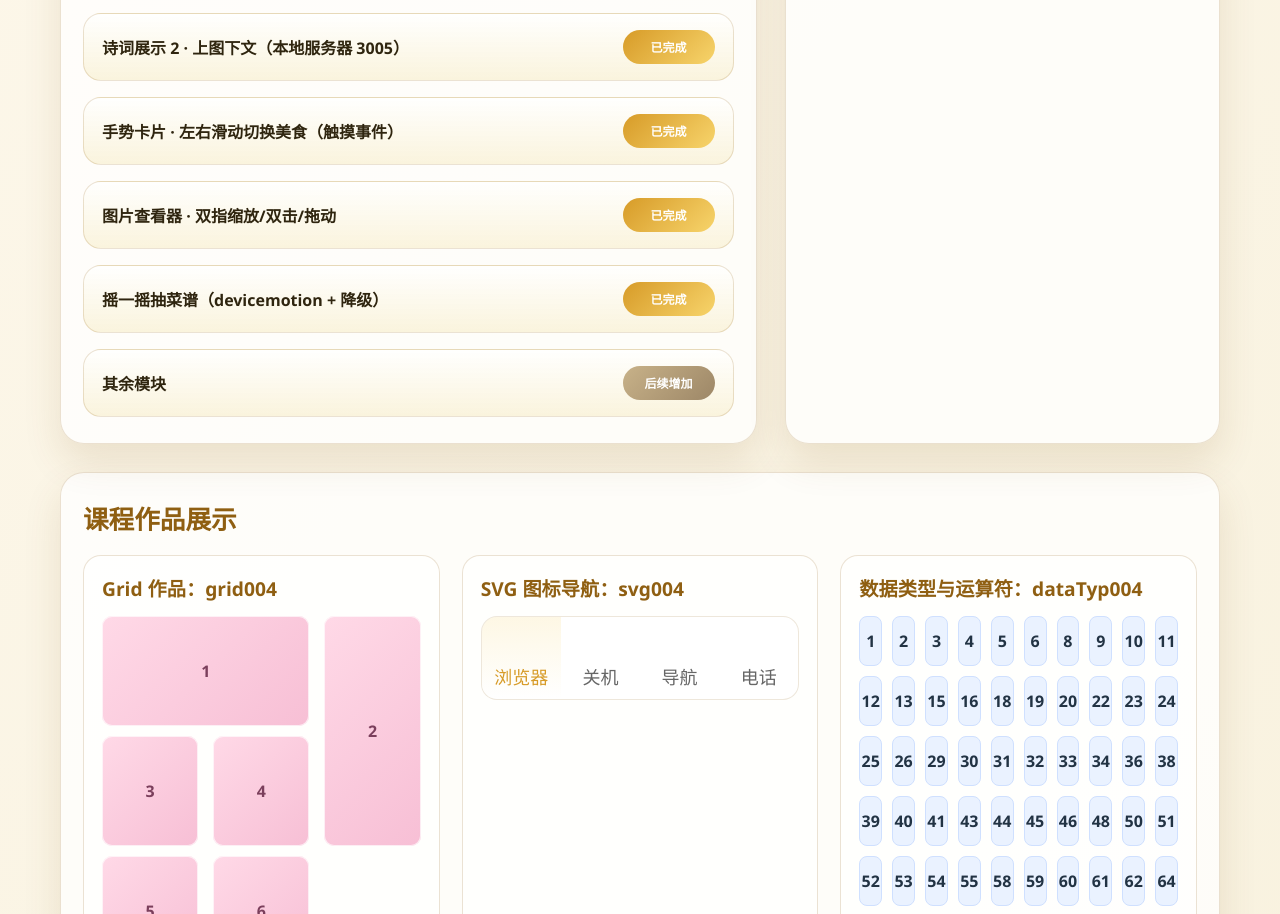
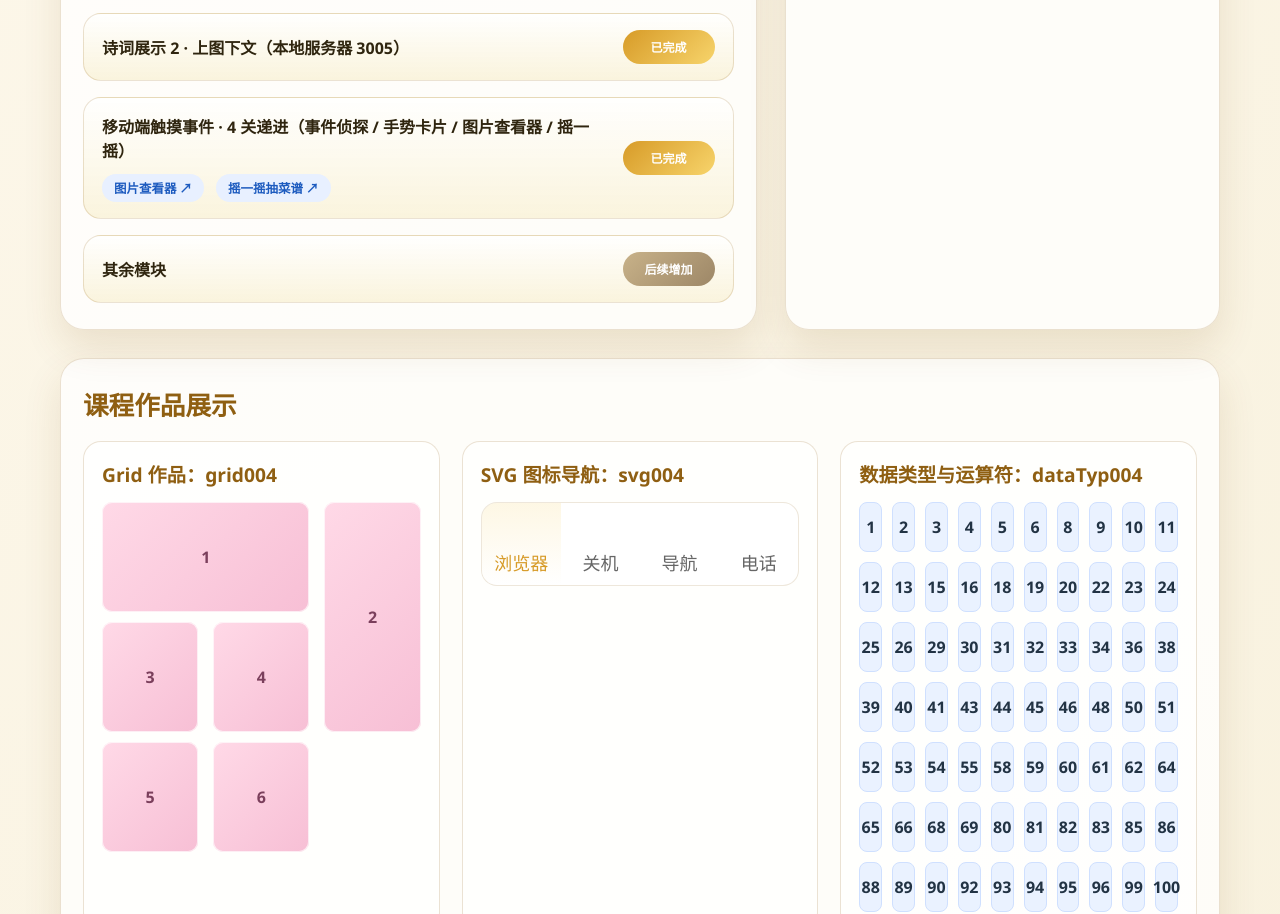
Before and after one commit to 37t474/jinxin004, a plain HTML site: page index.html in a window 1280 px wide. Shown: the part 1916-2830 px from the top of the page. Drawn offline with Linux system fonts and the light colour scheme.

Commit message:
530jx：index 目录合并移动端触摸事件 4 关任务为单条目（主入口+两个副链接）

```diff
--- a/index.html
+++ b/index.html
@@ -628,15 +628,11 @@
               <span class="tag">已完成</span>
             </div>
             <div class="catalog-item">
-              <a href="./mobile-gesture.html" target="_blank" rel="noopener">手势卡片 · 左右滑动切换美食（触摸事件）</a>
-              <span class="tag">已完成</span>
-            </div>
-            <div class="catalog-item">
-              <a href="./mobile-zoom.html" target="_blank" rel="noopener">图片查看器 · 双指缩放/双击/拖动</a>
-              <span class="tag">已完成</span>
-            </div>
-            <div class="catalog-item">
-              <a href="./mobile-sensor.html" target="_blank" rel="noopener">摇一摇抽菜谱（devicemotion + 降级）</a>
+              <span style="display:flex;align-items:center;gap:12px;flex-wrap:wrap">
+                <a href="./mobile-gesture.html" target="_blank" rel="noopener">移动端触摸事件 · 4 关递进（事件侦探 / 手势卡片 / 图片查看器 / 摇一摇）</a>
+                <a href="./mobile-zoom.html" target="_blank" rel="noopener" style="font-size:0.78rem;font-weight:600;color:#1d5bbf;background:#e8f0ff;padding:5px 12px;border-radius:999px;text-decoration:none;white-space:nowrap">图片查看器 ↗</a>
+                <a href="./mobile-sensor.html" target="_blank" rel="noopener" style="font-size:0.78rem;font-weight:600;color:#1d5bbf;background:#e8f0ff;padding:5px 12px;border-radius:999px;text-decoration:none;white-space:nowrap">摇一摇抽菜谱 ↗</a>
+              </span>
               <span class="tag">已完成</span>
             </div>
             <div class="catalog-item">
```
